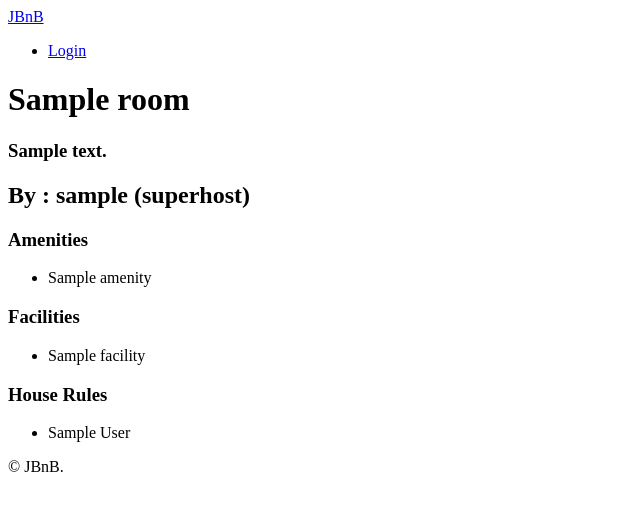
After one commit to Jeonhakbong/airbnb-clone-2022, a Django app: page /rooms/1 in a window 1280 px wide. The commit adds this page. Shown: the top 511 px of the page, without its empty margins (0-640 px from the left). Run offline with Django 4.2, Linux system fonts and the light colour scheme; tables that the repository leaves empty hold one stand-in row (values such as "Sample post").

Commit message:
Created room_detail with FBV

```diff
--- a/config/urls.py
+++ b/config/urls.py
@@ -23,6 +23,7 @@ from django.conf.urls.static import static  # static() : help to serve static fi
 # we need to 'divide and conquer' it in each app. folder.
 urlpatterns = [
     path("", include("core.urls", namespace="core")),
+    path("rooms/", include("rooms.urls", namespace="rooms")),
     path("admin/", admin.site.urls),
 ]
 
--- a/core/urls.py
+++ b/core/urls.py
@@ -5,5 +5,5 @@ app_name = "core"  # we can find core urls by using 'namespace' in config urls.
 
 # urls for home, login, logout and so on.
 urlpatterns = [
-    path("", room_views.HomeView.as_view(), name="home"),  # home.
+    path("", room_views.HomeView.as_view(), name="home"),  # name is url's name.
 ]
--- a/rooms/models.py
+++ b/rooms/models.py
@@ -1,6 +1,5 @@
-from ast import arg
-from curses import savetty
 from django.db import models
+from django.urls import reverse
 from core import models as core_models
 from django_countries.fields import CountryField
 from users import models as users_models
@@ -83,12 +82,15 @@ class Room(core_models.TimeStampedModel):
     facilities = models.ManyToManyField(Facility, related_name="rooms", blank=True)
     house_rules = models.ManyToManyField(HouseRule, related_name="rooms", blank=True)
 
+    def __str__(self):
+        return self.name
+
     def save(self, *args, **kwargs):
         self.city = str.capitalize(self.city)
         super().save(*args, **kwargs)  # real save() method
 
-    def __str__(self):
-        return self.name
+    def get_absolute_url(self):
+        return reverse("rooms:detail", kwargs={"pk": self.pk})
 
     def total_rating(self):
         all_reviews = self.reviews.all()  # get review_set
--- /dev/null
+++ b/rooms/urls.py
@@ -0,0 +1,8 @@
+from django.urls import path
+from . import views
+
+app_name = "rooms"
+
+urlpatterns = [
+    path("<int:pk>", views.room_detail, name="detail")
+]  # detail take argument "pk"
--- a/rooms/views.py
+++ b/rooms/views.py
@@ -1,8 +1,14 @@
 from django.utils import timezone
+
+# from django.db.models import
 from django.views.generic import ListView
+from django.urls import reverse
+from django.shortcuts import redirect, render
 from . import models
 
 # we don't need to programming like return render. Just configurate it with django.
+
+
 class HomeView(ListView):
 
     """HomeView Definition"""
@@ -17,3 +23,12 @@ class HomeView(ListView):
         now = timezone.now()
         context["now"] = now
         return context
+
+
+def room_detail(request, pk):
+    try:
+        room = models.Room.objects.get(pk=pk)
+        # print(room)
+    except models.Room.DoesNotExist:
+        return redirect(reverse("core:home"))
+    return render(request, "rooms/detail.html", context={"room": room})
--- a/templates/base.html
+++ b/templates/base.html
@@ -11,8 +11,8 @@
 <body>
     {% include 'partials/header.html' %}
 
-    {% block rooms %}
-    {% endblock rooms %}
+    {% block content %}
+    {% endblock content %}
 
     {% include 'partials/footer.html' %}
 
--- a/templates/partials/header.html
+++ b/templates/partials/header.html
@@ -1,6 +1,6 @@
 <header>
     <a href="/">JBnB</a>
     <ul>
-        <li><a href="#">Login</a></li>
+        <li><a href="{% url "core:home" %}">Login</a></li>
     </ul>
 </header>
--- /dev/null
+++ b/templates/rooms/detail.html
@@ -0,0 +1,42 @@
+{% extends "base.html" %}
+
+{% block page_name %}
+    Home
+{% endblock page_name %}
+
+
+{% block content %}
+    <div>
+        <h1>{{room.name}}</h1>
+        <h3>{{room.description}}</h3>
+    </div>
+    <div>
+        <h2>By : {{room.host.username}}
+            {% if room.host.superhost %}
+                (superhost)
+            {% endif %}
+        </h2>
+        <h3>Amenities</h3>
+        <ul>
+            {% for a in room.amenities.all  %}
+                <li>{{a}}</li>
+            {% endfor %}
+
+        </ul>
+        <h3>Facilities</h3>
+        <ul>
+            {% for f in room.facilities.all  %}
+                <li>{{f}}</li>
+            {% endfor %}
+
+        </ul>
+        <h3>House Rules</h3>
+        <ul>
+            {% for r in room.house_rules.all  %}
+                <li>{{r}}</li>
+            {% endfor %}
+
+        </ul>
+    </div>
+
+{% endblock content %}
```
Also changed, not shown: templates/rooms/room_list.html (+5 -3 lines), reviews/migrations/0001_initial.py.
